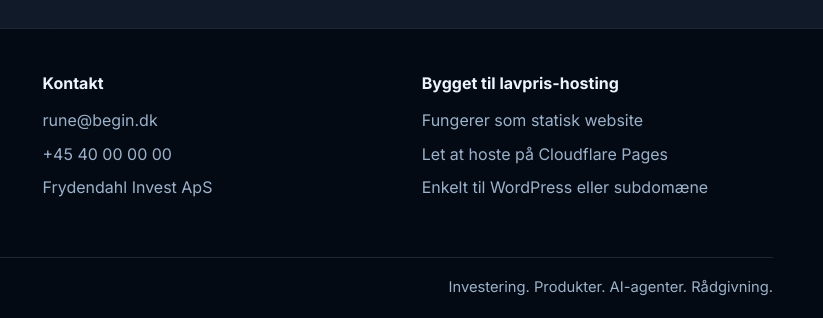
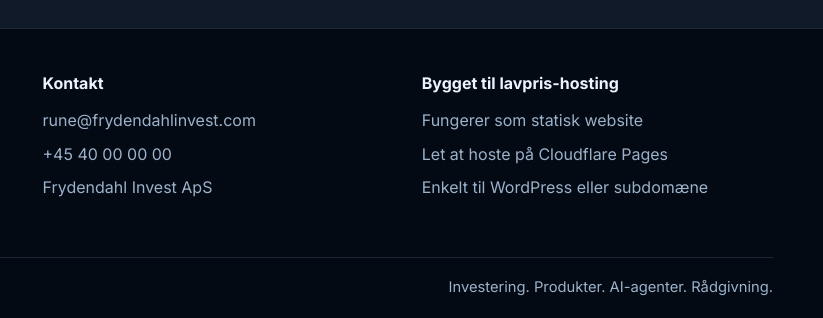
Before and after one commit to runefrydendahl/frydendahl-invest-site, a plain HTML site: page index.html in a window 1280 px wide. Shown: the part 4811-5129 px from the top of the page, 457-1280 px from the left. Drawn offline with Linux system fonts and the light colour scheme.

Commit message:
Use frydendahlinvest.com email on page

```diff
--- a/index.html
+++ b/index.html
@@ -301,7 +301,7 @@
           </div>
           <div class="launch-actions">
             <a href="https://invest.begin.dk" class="btn btn-primary" target="_blank" rel="noopener noreferrer" data-i18n="launchCta1">Åbn invest.begin.dk</a>
-            <a href="mailto:rune@begin.dk?subject=Frydendahl%20Invest%20Inquiry" class="btn btn-secondary" data-i18n="launchCta2">Skriv til Rune</a>
+            <a href="mailto:rune@frydendahlinvest.com?subject=Frydendahl%20Invest%20Inquiry" class="btn btn-secondary" data-i18n="launchCta2">Skriv til Rune</a>
             <a href="#contact" class="btn btn-secondary" data-i18n="launchCta3">Se kontaktoplysninger</a>
           </div>
         </div>
@@ -337,7 +337,7 @@
         <div>
           <h3 data-i18n="footerContactTitle">Kontakt</h3>
           <ul>
-            <li><a href="mailto:rune@begin.dk">rune@begin.dk</a></li>
+            <li><a href="mailto:rune@frydendahlinvest.com">rune@frydendahlinvest.com</a></li>
             <li><a href="tel:+4540000000">+45 40 00 00 00</a></li>
             <li>Frydendahl Invest ApS</li>
           </ul>
```
